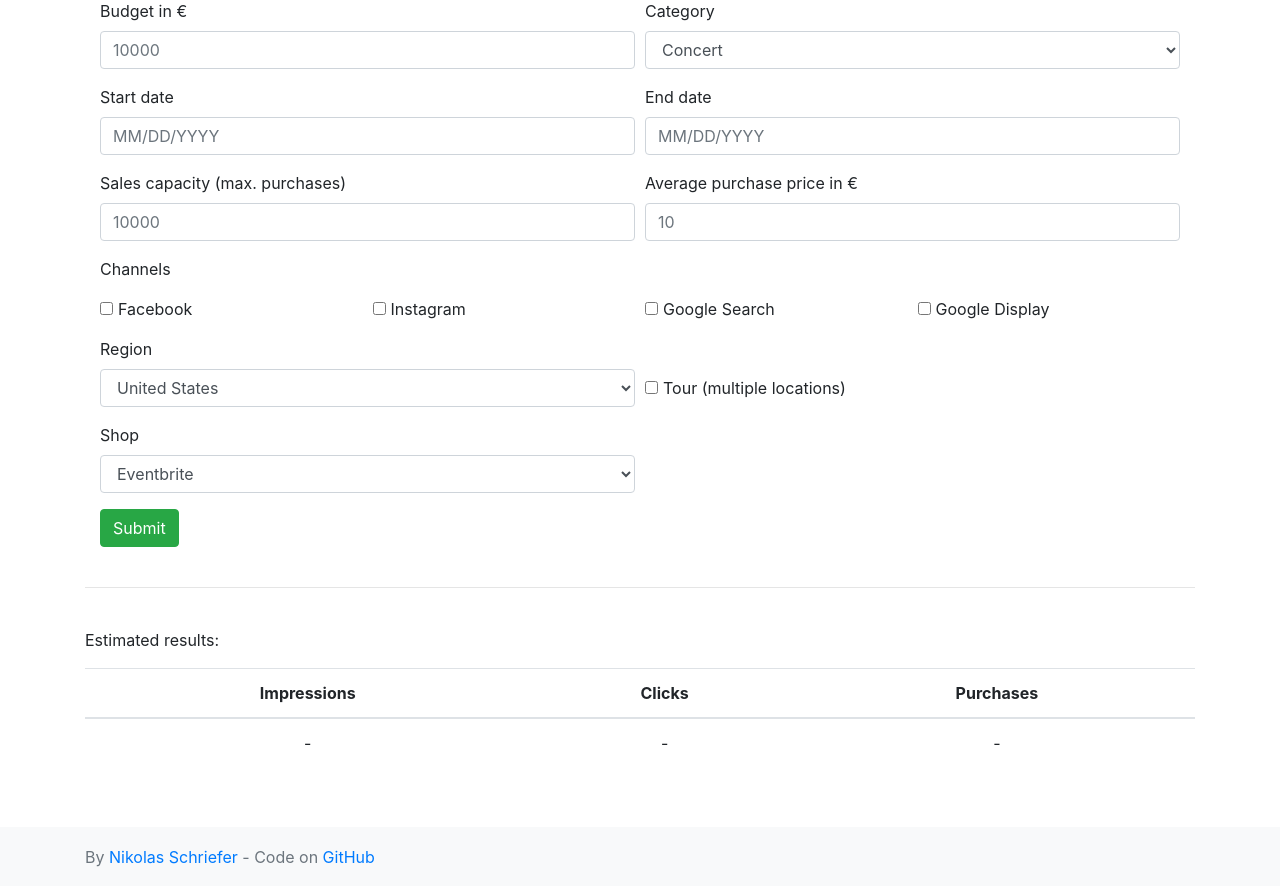
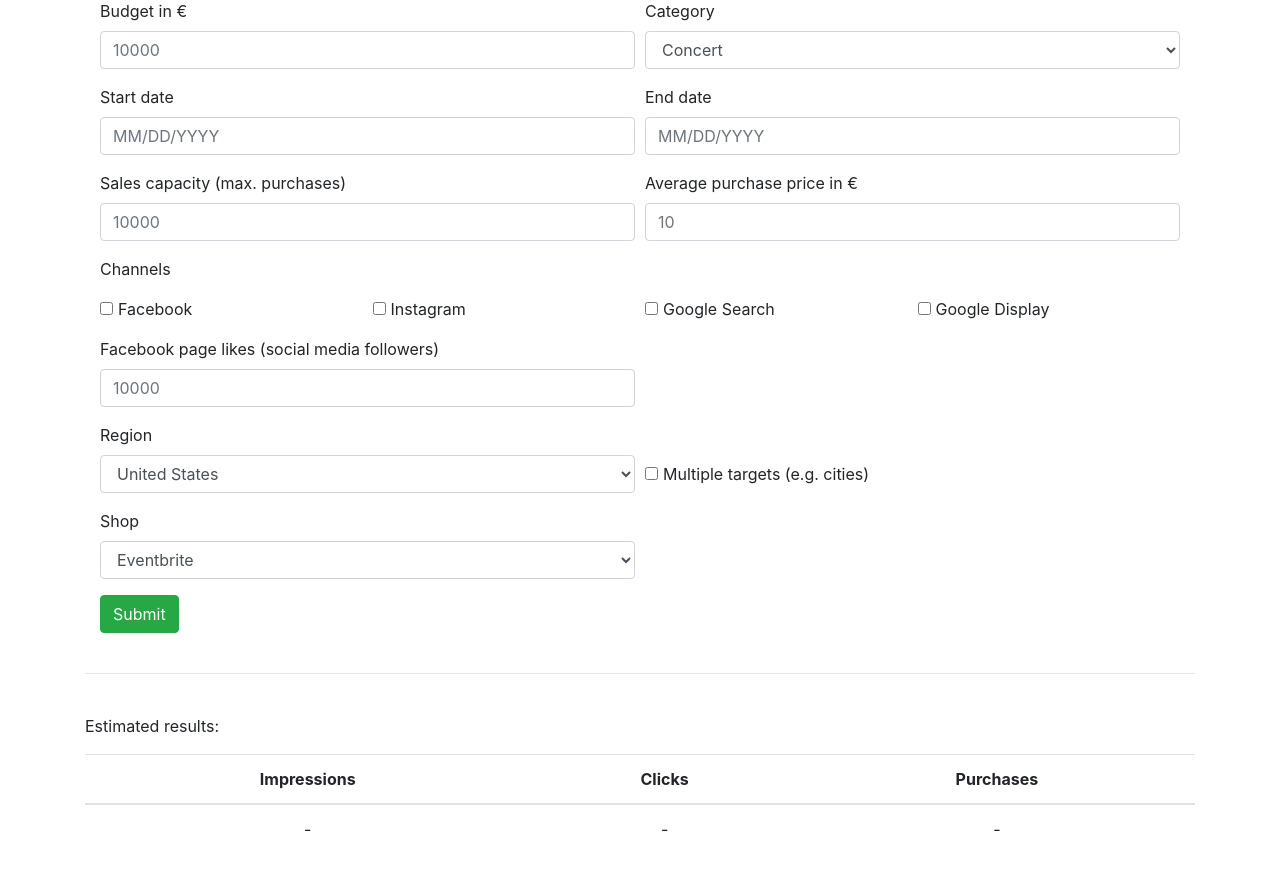
Before and after one commit to kinosal/predictor, a Flask app: page / in a window 1280 px wide. Shown: the part 182-1068 px from the top of the page. Run offline with Flask 2, Linux system fonts and the light colour scheme; some libraries are stand-ins or nearby versions.

Commit message:
(Re-)add facebook likes to form

```diff
--- a/api/api.py
+++ b/api/api.py
@@ -40,9 +40,10 @@ def root():
                     data[channel] = 1
             except KeyError:
                 data[channel] = 0
+        data['facebook_likes'] = int(request.form['likes'])
         data['region_' + request.form['region'].lower()] = 1
         try:
-            if request.form['tour'] == 'on':
+            if request.form['targets'] == 'on':
                 data['locality_single'] = 0
         except KeyError:
             data['locality_single'] = 1
--- a/api/templates/index.html
+++ b/api/templates/index.html
@@ -68,12 +68,12 @@
             <label class="form-check-label" for="google_display">Google Display</label>
           </div>
         </div>
-        <!-- <div class="form-row">
+        <div class="form-row">
           <div class="form-group col-md-6">
-            <label for="followers">Social Media Followers</label>
-            <input class="form-control" name="followers" type="number" min="0" step="1" placeholder="10000" value="{{ request.form['followers'] }}" required>
+            <label for="likes">Facebook page likes (social media followers)</label>
+            <input class="form-control" name="likes" type="number" min="0" step="1" placeholder="10000" value="{{ request.form['likes'] }}" required>
           </div>
-        </div> -->
+        </div>
         <div class="form-row">
           <div class="col-md-6">
             <label for="region">Region</label>
@@ -83,7 +83,9 @@
           <div class="form-group col-md-6">
             <select class="form-control" id="region" name="region">
               <option {% if request.form['region'] == 'United States' %}selected="selected"{% endif %}>United States</option>
+              <option {% if request.form['region'] == 'Canada' %}selected="selected"{% endif %}>Canada</option>
               <option {% if request.form['region'] == 'United Kingdom' %}selected="selected"{% endif %}>United Kingdom</option>
+              <option {% if request.form['region'] == 'Ireland' %}selected="selected"{% endif %}>Ireland</option>
               <option {% if request.form['region'] == 'Germany' %}selected="selected"{% endif %}>Germany</option>
               <option {% if request.form['region'] == 'Austria' %}selected="selected"{% endif %}>Austria</option>
               <option {% if request.form['region'] == 'Switzerland' %}selected="selected"{% endif %}>Switzerland</option>
@@ -91,8 +93,8 @@
             </select>
           </div>
           <div class="form-group form-check form-check-inline col-md">
-            <input class="form-check-input" id="tour" name="tour" type="checkbox" {% if request.form['tour'] == 'on' %}checked{% endif %}>
-            <label class="form-check-label" for="tour">Tour (multiple locations)</label>
+            <input class="form-check-input" id="targets" name="targets" type="checkbox" {% if request.form['targets'] == 'on' %}checked{% endif %}>
+            <label class="form-check-label" for="targets">Multiple targets (e.g. cities)</label>
           </div>
         </div>
         <div class="form-row">
```
Also changed, not shown: 1 other file.
